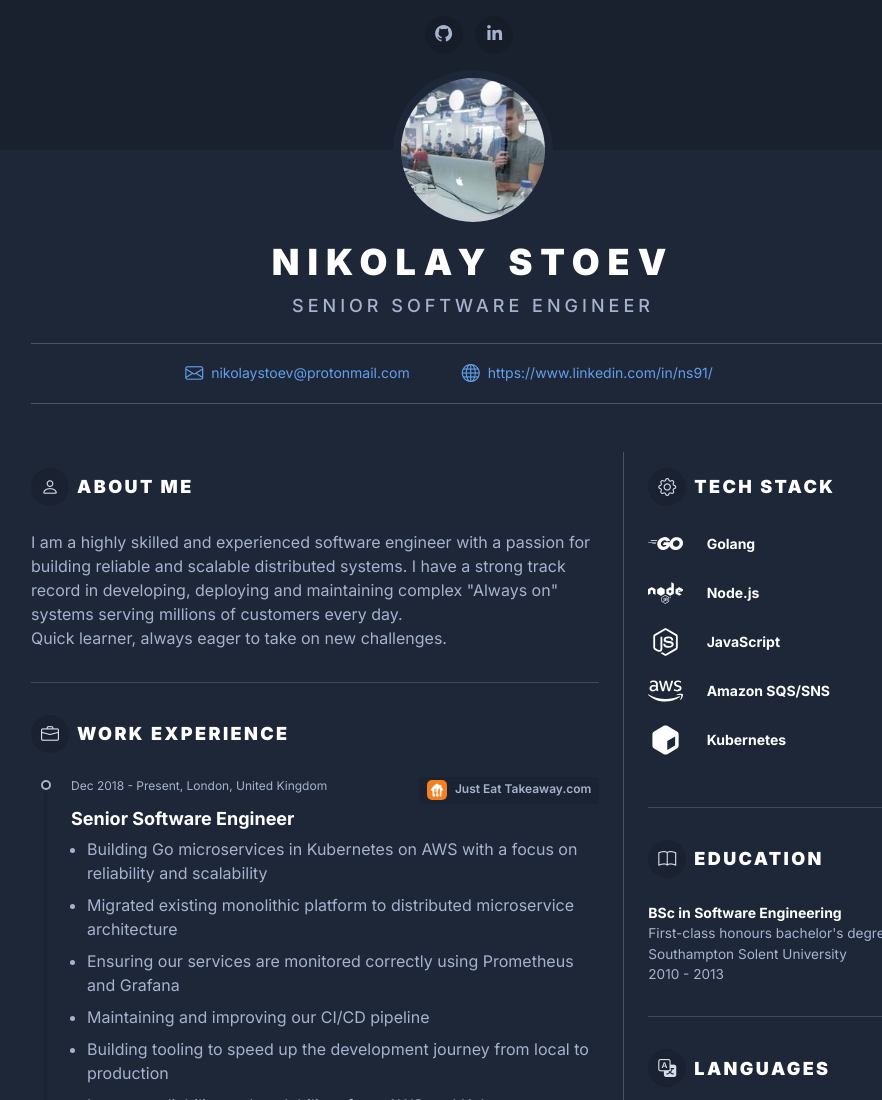
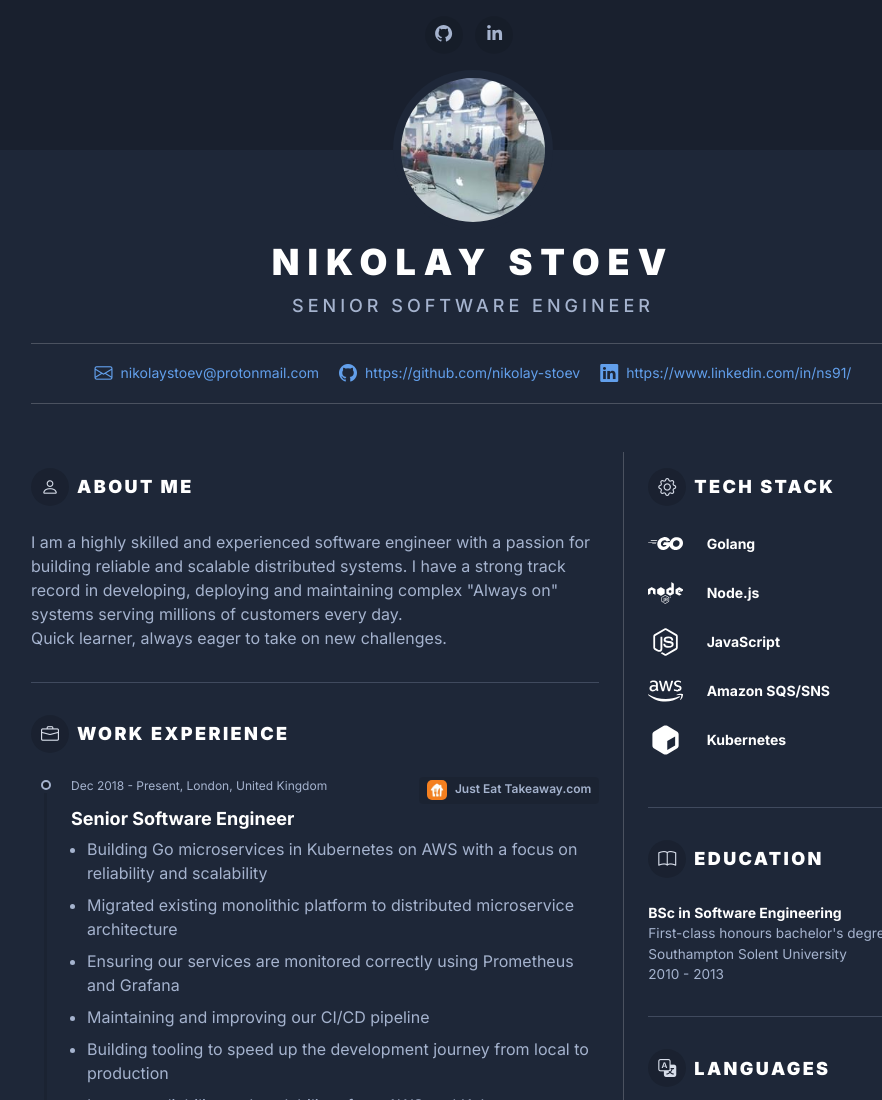
Before and after one commit to nikolay-stoev/cv, a plain HTML site: page index.html in a window 1280 px wide. Shown: the top 1100 px of the page, without its empty margins (167-1049 px from the left). Drawn offline with nearby package versions, Linux system fonts and the light colour scheme; files whose address does not match are found by name.

Commit message:
Fix links

```diff
--- a/index.html
+++ b/index.html
@@ -56,9 +56,9 @@
 								<div class="resume-role-title text-uppercase">Senior Software Engineer</div>
 								<div class="resume-contact mt-4">
 									<ul class="resume-contact-list list-unstyled list-inline mb-0 justify-content-between">
-										<li class="list-inline-item me-md-3 me-lg-5"><a href="#"><i class="resume-contact-icon bi bi-envelope me-2"></i>nikolaystoev@protonmail.com</a></li>
-										<li class="list-inline-item me-lg-5"><a href="https://www.linkedin.com/in/ns91/"><i class="resume-contact-icon bi bi-globe me-2"></i>https://www.linkedin.com/in/ns91/</a></li>
-									</ul>
+										<li class="list-inline-item me-md-2 me-lg-3"><a href="#"><i class="resume-contact-icon bi bi-envelope me-2"></i>nikolaystoev@protonmail.com</a></li>
+										<li class="list-inline-item me-md-2 me-lg-3"><a href="https://github.com/nikolay-stoev" target="_blank"><i class="resume-contact-icon bi bi-github me-2"></i>https://github.com/nikolay-stoev</a></li>
+										<li class="list-inline-item"><a href="https://www.linkedin.com/in/ns91/" target="_blank"><i class="resume-contact-icon bi bi-linkedin me-2"></i>https://www.linkedin.com/in/ns91/</a></li></ul>
 								</div><!--//resume-contact-->
 							</div><!--//profile-holder-->
 						</div><!--//resume-header-->
```
